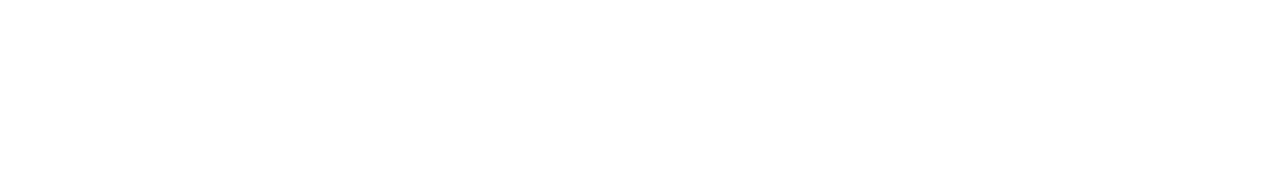
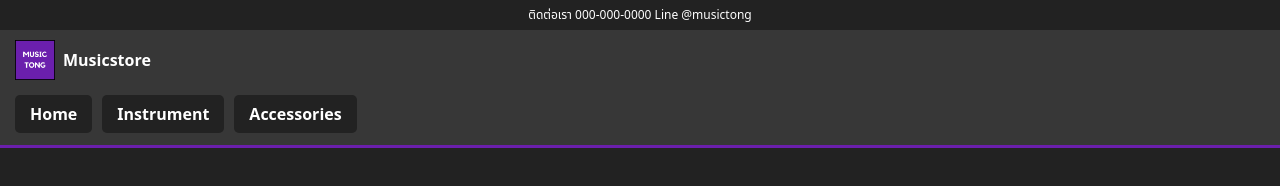
Before and after one commit to tong-ari-krit/6809617506_MyShop, a plain HTML site: page my2stcategory.html in a window 1280 px wide. Drawn offline with Linux system fonts and the light colour scheme.

Commit message:
link every page together

```diff
--- a/my2stcategory.html
+++ b/my2stcategory.html
@@ -1,11 +1,30 @@
 <!DOCTYPE html>
 <html lang="en">
 <head>
-    <meta charset="UTF-8">
-    <meta name="viewport" content="width=device-width, initial-scale=1.0">
-    <title>Document</title>
+  <meta charset="UTF-8">
+  <meta name="viewport" content="width=device-width, initial-scale=1.0">
+  <title>Musicstore</title>
+  <link rel="stylesheet" href="mystyle.css">
 </head>
 <body>
+  <div class="top">
+    <div class="con">
+      <div>ติดต่อเรา 000-000-0000 Line @musictong</div>
+    </div>
+  </div>
 
+  <header>
+    <div class="con-head">
+      <a class="logo">
+        <img src="resources/logomusictong.png" width="40" height="40">
+        <span>Musicstore</span>
+      </a>
+      <nav class="nav-links">
+        <a href="index.html" class="btn">Home</a>
+        <a href="my1stcategory.html" class="btn">Instrument</a>
+        <a href="my2stcategory.html" class="btn">Accessories</a>
+      </nav>
+    </div>
+  </header>
 </body>
 </html>
```
Also changed, not shown: index.html (+2 -1 lines), my1stcategory.html (+22 -3 lines).
